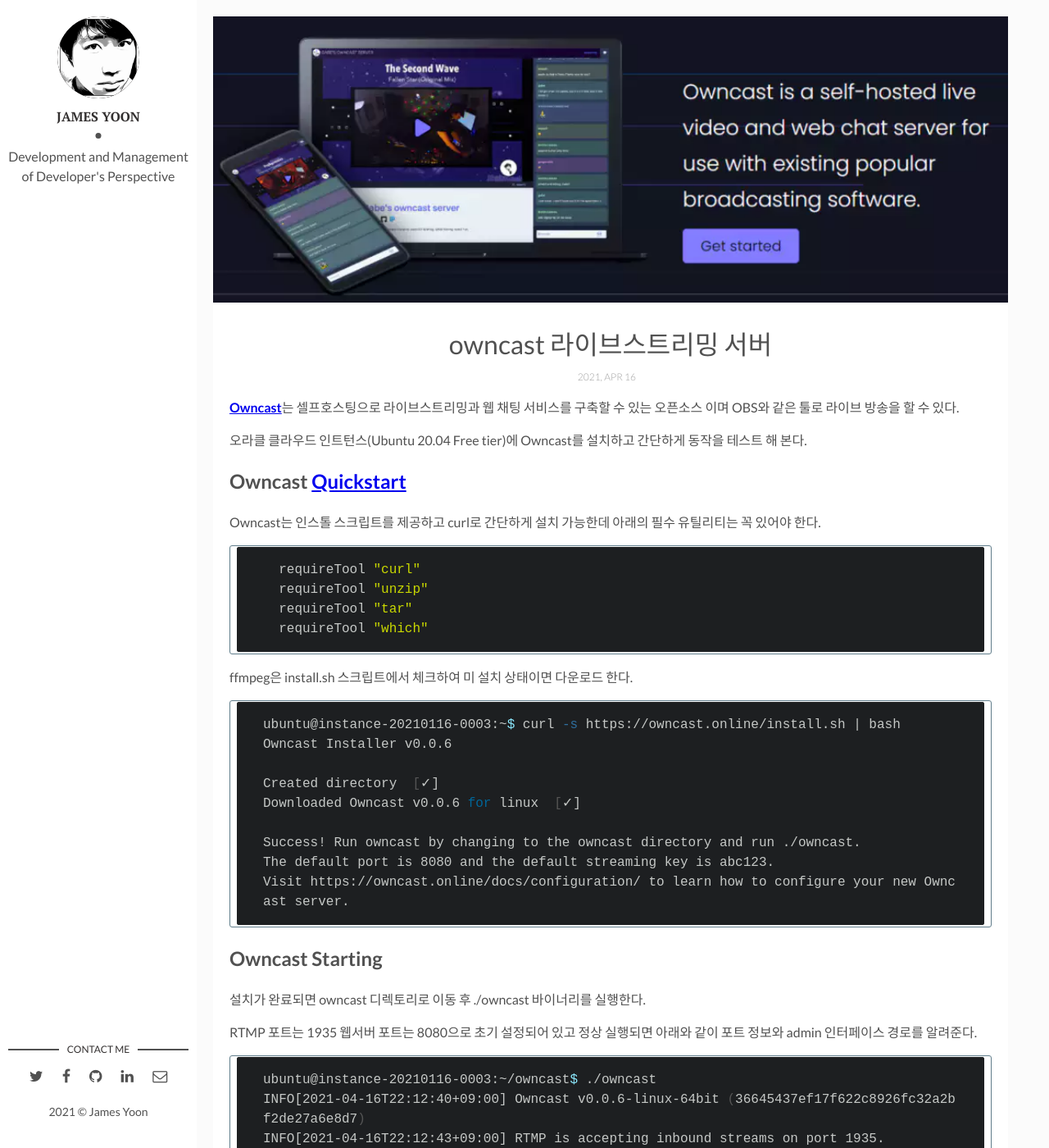
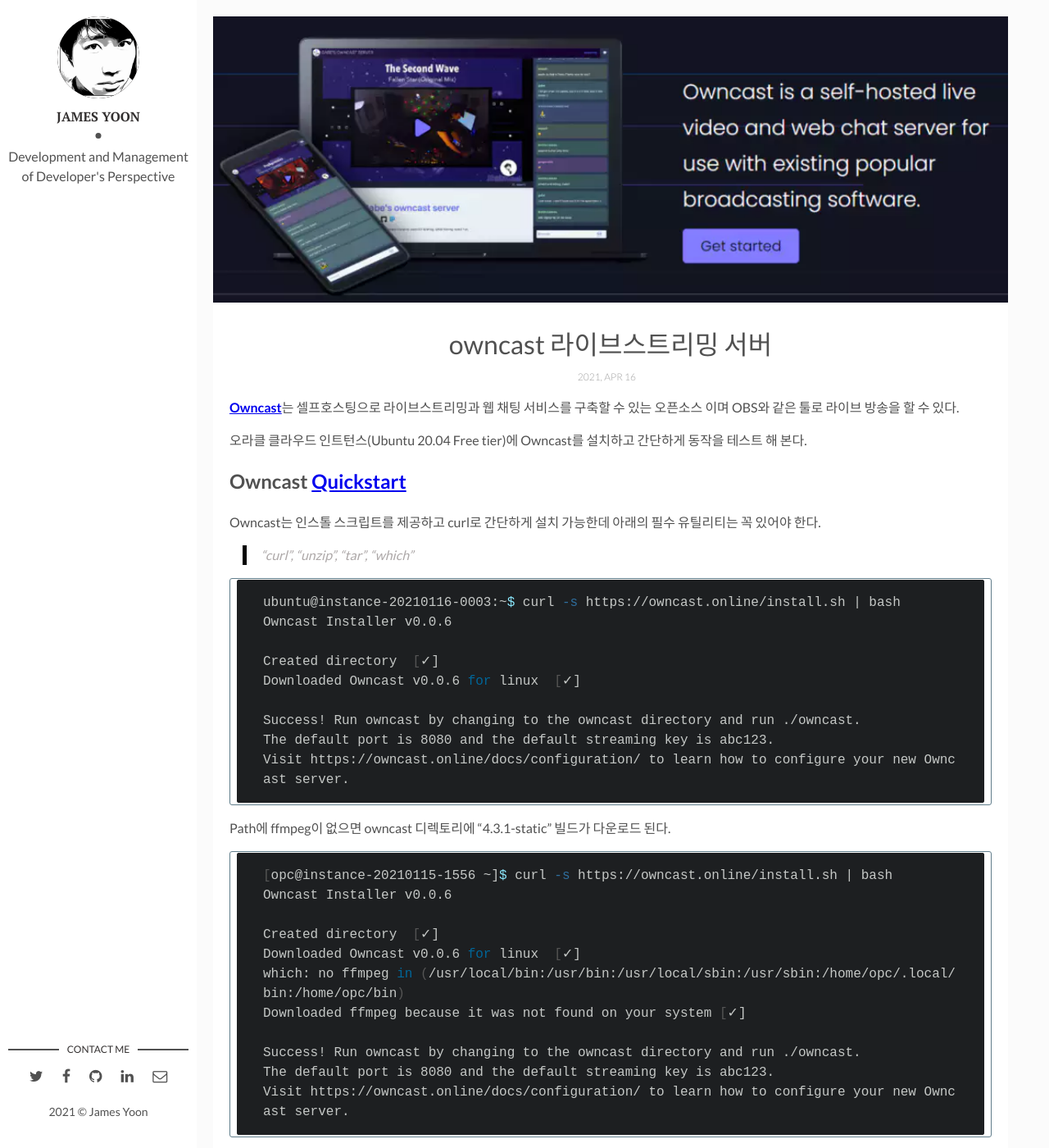
Before and after one commit to butteryoon/butteryoon.github.io, a Jekyll site: the page built from _posts/2021-04-16-owncast_setting.md, in a window 1280 px wide and 1400 px high. Shown: the whole window at 82% size. Built offline with Jekyll 4.4.1, drawn with Linux system fonts in a browser that asks for light colours; comment, search, counter and statistics services are not loaded; some of the changed text lies outside the part shown.

Commit message:
testing owncast

````diff
--- a/_posts/2021-04-16-owncast_setting.md
+++ b/_posts/2021-04-16-owncast_setting.md
@@ -19,14 +19,7 @@
 
 Owncast는 인스톨 스크립트를 제공하고 curl로 간단하게 설치 가능한데 아래의 필수 유틸리티는 꼭 있어야 한다.
 
-```bash
-  requireTool "curl"
-  requireTool "unzip"
-  requireTool "tar"
-  requireTool "which"
-```
-
-ffmpeg은 install.sh 스크립트에서 체크하여 미 설치 상태이면 다운로드 한다.
+> "curl", "unzip", "tar", "which"
 
 ```bash
 ubuntu@instance-20210116-0003:~$ curl -s https://owncast.online/install.sh | bash
@@ -34,6 +27,22 @@
 
 Created directory  [✓]
 Downloaded Owncast v0.0.6 for linux  [✓]
+
+Success! Run owncast by changing to the owncast directory and run ./owncast.
+The default port is 8080 and the default streaming key is abc123.
+Visit https://owncast.online/docs/configuration/ to learn how to configure your new Owncast server.
+```
+
+Path에 ffmpeg이 없으면 owncast 디렉토리에 "4.3.1-static" 빌드가 다운로드 된다.
+
+```bash
+[opc@instance-20210115-1556 ~]$ curl -s https://owncast.online/install.sh | bash
+Owncast Installer v0.0.6
+
+Created directory  [✓]
+Downloaded Owncast v0.0.6 for linux  [✓]
+which: no ffmpeg in (/usr/local/bin:/usr/bin:/usr/local/sbin:/usr/sbin:/home/opc/.local/bin:/home/opc/bin)
+Downloaded ffmpeg because it was not found on your system [✓]
 
 Success! Run owncast by changing to the owncast directory and run ./owncast.
 The default port is 8080 and the default streaming key is abc123.
@@ -83,17 +92,27 @@
 
 ![owscast Status]({{site.baseurl}}/assets/img/m_owncast_status.webp)
 
-## Streaming View
+## Streaming Play and Chat
 
 http://hostname:8080 으로 접속하면 아래처럼 영상플레이어에서 영상이 재생되고 오른쪽에서 채팅을 할 수 있다. 채팅 이력은 admin 페이지에서 확인 가능하다.
 
+> HTML 플레이어는 "[video.js](https://videojs.com)"를 쓰는거 같다.
+
 ![owscast Stream View]({{site.baseurl}}/assets/img/m_owncast_rtmp_stream.webp)
+
+## Testing
+
+오라클 클라우드 프리티어 인스턴스에서 FullHD 해상도로 스트리밍을 하면 CPU Full 상태가 된다. 720p로 스트리밍하고 Owncast 어드민 페이지의 "Video Configuration"에서 "Stream output" 설정에서 "CPU Usage"를 Low로 설정하면 어느정도 테스트가 가능했다.
+
+- **VM.Standard.E2.1.Micro** : Processor: AMD EPYC 7551. Base frequency 2.0 GHz, max boost frequency 3.0 GHz. *[Compute Shapes](https://docs.oracle.com/en-us/iaas/Content/Compute/References/computeshapes.htm#Compute_Shapes)*
+- [Owncast 트러블슈팅](https://owncast.online/docs/troubleshooting/?source=admin) 가이드 문서를 참고한다.
+
+
+![owscast Video Configuration]({{site.baseurl}}/assets/img/m_owncast_video_config.webp)
 
 ## TL;DR
 
-오라클 클라이언트 인스턴스 프리티어가 메모리가 1GB 뿐이라 FullHD 해상도로 스트리밍을 하면 메모리 Full 상태가 된다. 720p로 스트리밍하면 간당간당하게 버티는 듯 하다.
-
-개인용도의 실시간 스트리밍 서버로 사용을 위해 간단하게 구축하기 적합한 걸로 보인다. 설치 및 설정도 간단하게 적용되고 S3 스토리지와 연동도 가능하다,
+Owncast의 컨셉처럼 개인용도의 실시간 스트리밍 서버로 구축하기 적합한 걸로 보인다. 설치 및 설정도 간단하게 적용되고 S3 스토리지와 연동도 가능하다.
 
 기본으로 제공되는 커스터마이징 기능과 WebHook 기능도 시간되면 확인 해보자.
 
````
Also changed, not shown: assets/img/m_owncast_video_config.webp (added).
